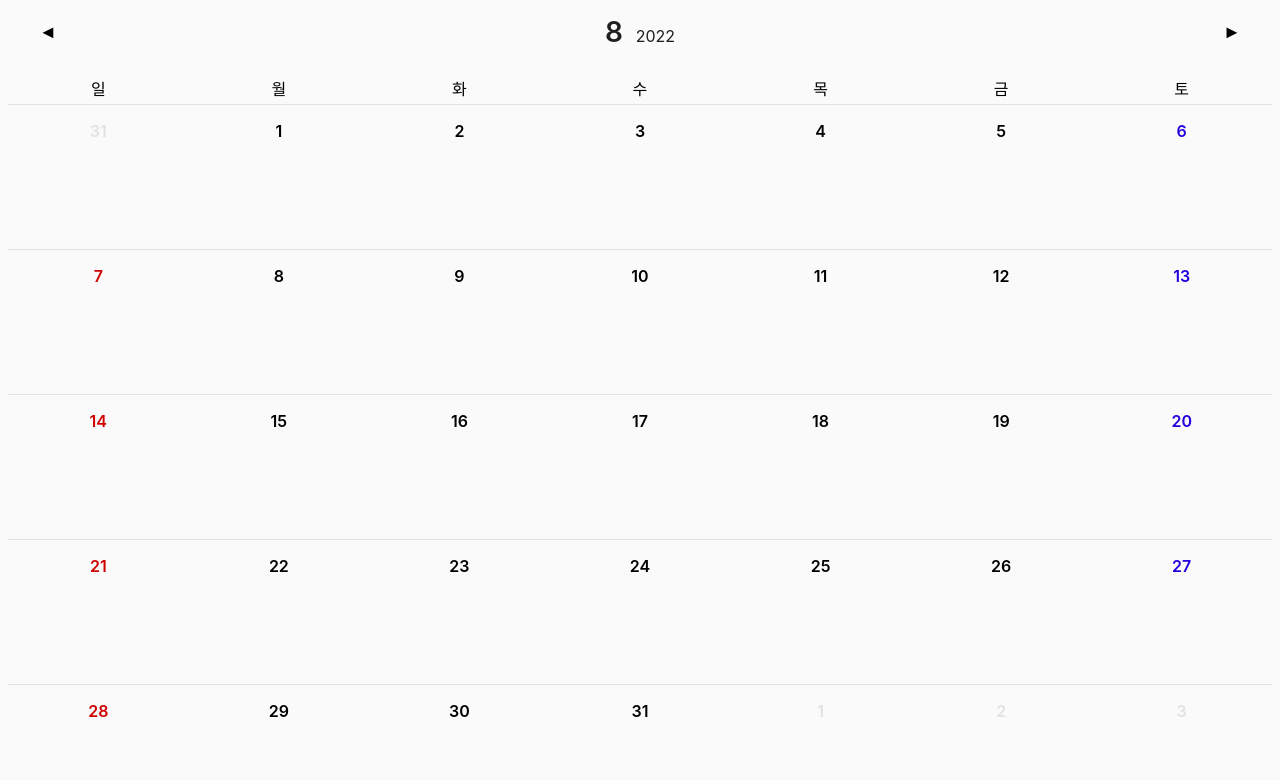
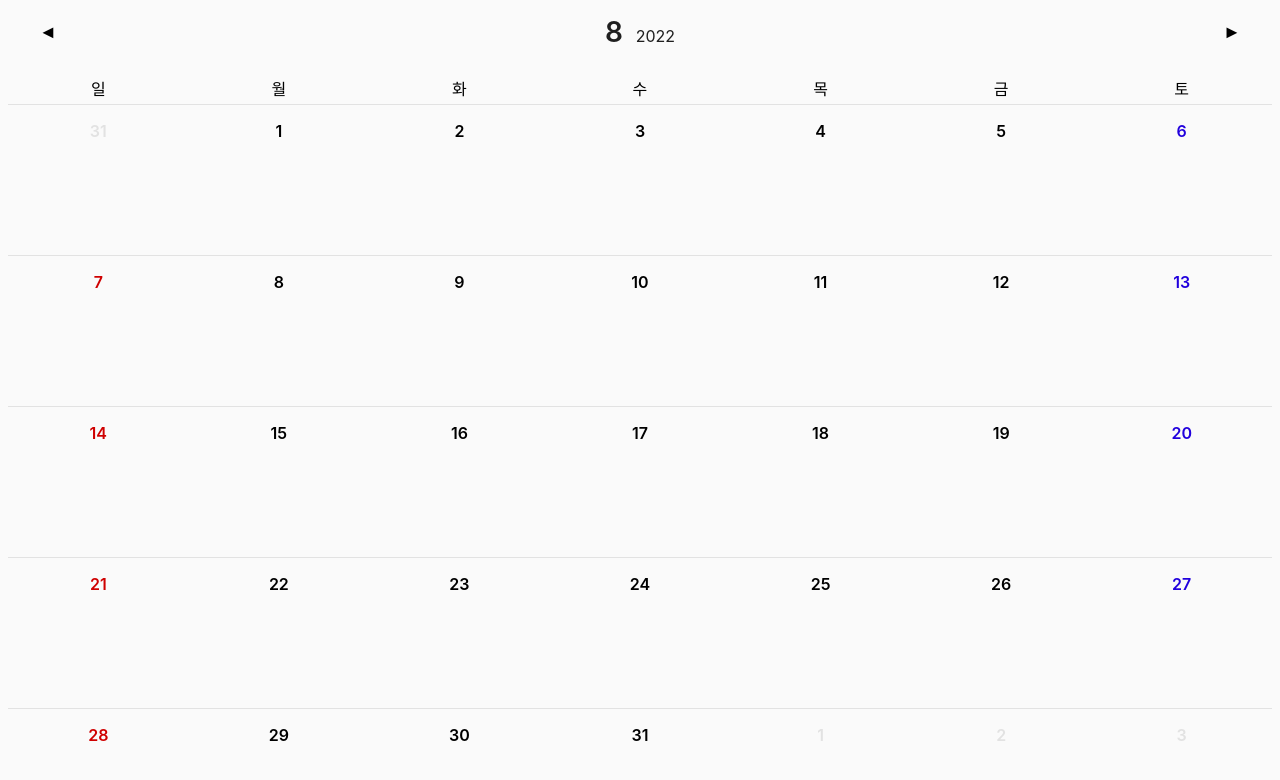
Before and after one commit to onys-programmer/timeblocks-test, a React (Create React App) app: page / in a window 1280 px wide. Shown: the top 780 px of the page. Built offline with nearby package versions, Linux system fonts and the light colour scheme.

Commit message:
feat: 🎸 일정 많아지면 스크롤 가능하게 변경

```diff
--- a/src/features/calendar/DateBox.scss
+++ b/src/features/calendar/DateBox.scss
@@ -1,14 +1,10 @@
 .DateBox {
   width: 100%;
-  height: 18vh;
+  height: 150px;
   font-weight: 600;
   border-bottom: 0.1rem solid #e2e2e2;
   cursor: pointer;
-  overflow: hidden;
-
-  &:hover {
-    background-color: #cde9ff;
-  }
+  overflow-y: scroll;
 
   .saturday {
     color: #2100dd;
@@ -26,7 +22,6 @@
     max-height: 100%;
     font-weight: 300;
     color: #e2e2e2;
-    overflow-y: scroll;
   }
 }
 
```
